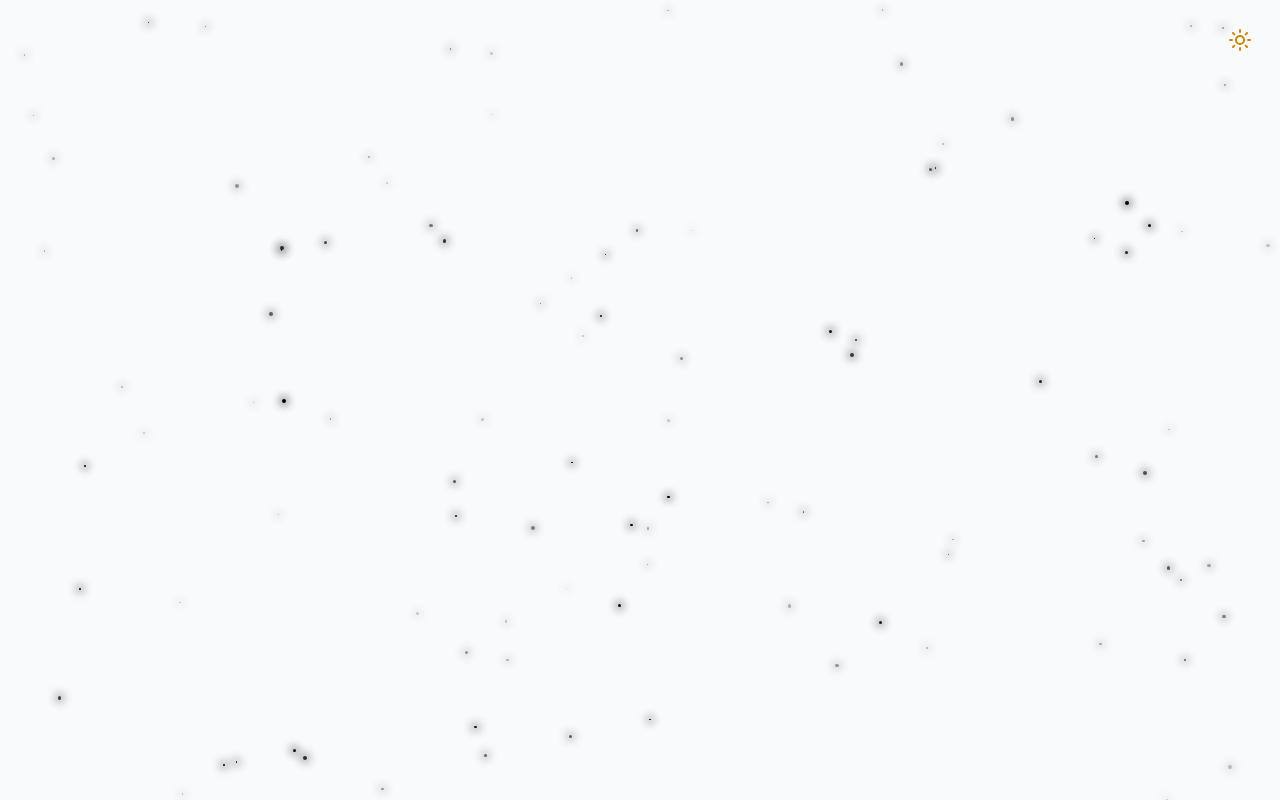
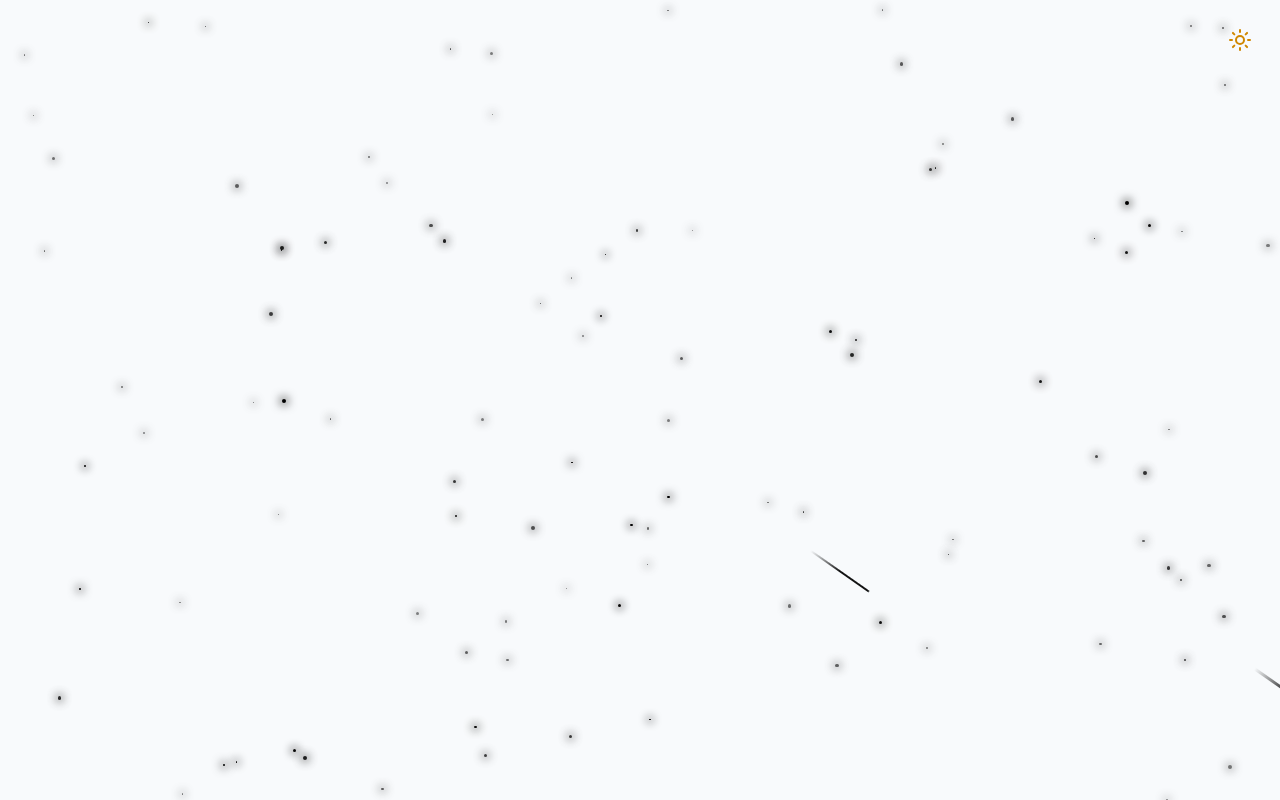
Before and after one commit to vishnutejnk/Portfolio, a React (Vite) app: page / in a window 1280 px wide. Built offline with nearby package versions, Linux system fonts and the light colour scheme.

Commit message:
Add Meteor effect and adjust animations

```diff
--- a/src/Components/StarBackground.tsx
+++ b/src/Components/StarBackground.tsx
@@ -10,6 +10,15 @@ interface Star {
   opacity: number;
   animationDuration: number;
 }
+// id, size, x, y, delay, animationDuration
+interface Meteor {
+  id: number;
+  size: number;
+  x: number;
+  y: number;
+  delay: number;
+  animationDuration: number;
+}
 interface StarBackgroundProps {
   isDarkMode: boolean;
 }
@@ -17,12 +26,17 @@ interface StarBackgroundProps {
 
 export const StarBackground = ({isDarkMode}: StarBackgroundProps) => {
 
-  const [stars, setStars] = useState<any[]>([]);
-
+  const [stars, setStars] = useState<Star[]>([]);
+  const [meteors, setMeteors] = useState<Meteor[]>([]);
   useEffect(() => {
     generateStars();
-    window.addEventListener("resize", generateStars);
-    return () => window.removeEventListener("resize", generateStars);
+    generateMeteors();
+    const handleResize = () => {
+      generateStars();
+      generateMeteors();
+    }
+    window.addEventListener("resize", handleResize);
+    return () => window.removeEventListener("resize", handleResize);
   }, []);
 
 
@@ -53,31 +67,31 @@ export const StarBackground = ({isDarkMode}: StarBackgroundProps) => {
     }
     setStars(newStars);
   };
+const generateMeteors = () => {
+    const numberOfMeteors = Math.floor(
+      (window.innerWidth * window.innerHeight) / 130000
+    );
 
+    const newMeteors: Meteor[] = [];
 
-
-
-
-
-
-
-
-
-
-
-
-
-
-
-
-
-
+    for (let i = 0; i < numberOfMeteors; i++) {
+      newMeteors.push({
+        id: i,
+        size: Math.random() * 2 + 1,
+        x: Math.random() * 80 ,
+        y: Math.random() * 40,
+        delay: Math.random() * 0.5 + 1,
+        animationDuration: Math.random() * 85 + 3,
+      });
+    }
+    setMeteors(newMeteors);
+  };
   return (
     <div className="fixed inset-0 overflow-hidden pointer-events-none z-0">
         {stars.map((star) => (
           <div
             key={star.id}
-              className={cn("star animate-pulse-subtle")}
+            className="star animate-pulse-subtle"
             style={{
                 width: star.size + "px",
                 height: star.size + "px",
@@ -88,6 +102,20 @@ export const StarBackground = ({isDarkMode}: StarBackgroundProps) => {
             }}
           />
         ))}
+        {meteors.map((meteor) => (
+          <div
+            key={meteor.id}
+            className={cn("meteor")}
+            style={{
+            width: meteor.size * 50 + "px",
+            height: meteor.size * 1.5 + "px",
+            left: meteor.x + "%",
+            top: meteor.y + "%",
+            animationDelay: meteor.delay + "",
+            animationDuration: meteor.animationDuration + "s",
+            }}
+          />
+        ))}
     </div>
   );
 };
--- a/src/index.css
+++ b/src/index.css
@@ -17,7 +17,7 @@
   --animate-fade-in-delay-2: fade-in 0.7s ease-out 0.4s forwards;
   --animate-fade-in-delay-3: fade-in 0.7s ease-out 0.6s forwards;
   --animate-fade-in-delay-4: fade-in 0.7s ease-out 0.8s forwards;
-  --animate-meteor: meteor 5s linear infinite;
+  --animate-meteor: meteor 0.5s linear infinite;
 
   @keyframes float {
     0%,
@@ -34,7 +34,7 @@
       opacity: 1;
     }
     50% {
-      opacity: 0.2;
+      opacity: 0.5;
     }
   }
   @keyframes fade-in {
@@ -53,13 +53,14 @@
       opacity: 1;
     }
     70% {
-      opacity: 1;
+      opacity: 0.5;
     }
     100% {
-      transform: rotate(215deg) translateX (-500px);
+      transform: rotate(215deg) translateX(-10000px);
       opacity: 0;
     }
   }
+
 }
 
 @layer base {
@@ -156,11 +157,27 @@
   box-shadow: 0 0 10px 2px hsl(var(--star-glow));
 }
 
-@utility meteor {
+/* @utility meteor-dark {
   @apply absolute bg-linear-to-r from-white via-white to-transparent rounded-full;
   box-shadow: 0 0 10px 5 px rgba(255, 255, 255, 0.3)
 }
 
+@utility meteor-light {
+  @apply absolute bg-linear-to-r from-white via-white to-transparent rounded-full;
+  box-shadow: 0 0 10px 5 px rgba(255, 255, 255, 0.3)
+} */
+
+@utility meteor {
+  @apply absolute rounded-full;
+  background: linear-gradient(
+    to right,
+    hsl(var(--star-color)),
+    hsl(var(--star-color)),
+    transparent
+  );
+  box-shadow: 0 0 10px 5px hsl(var(--star-glow-color));
+  animation: var(--animate-meteor);
+}
 #root {
   max-width: 100%;
   margin: 0 auto;
```
Lines whose indentation alone changed are shown as unchanged.
